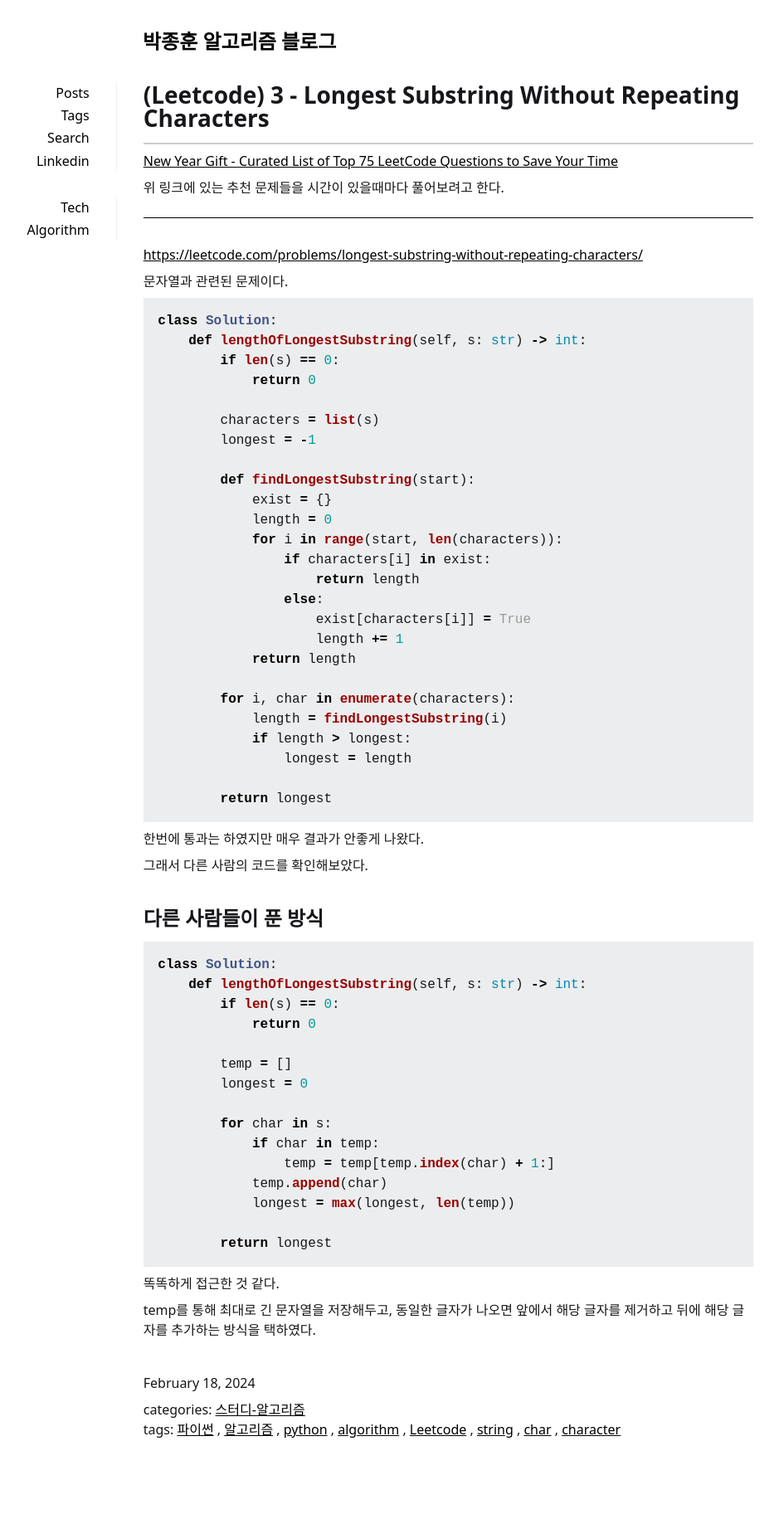
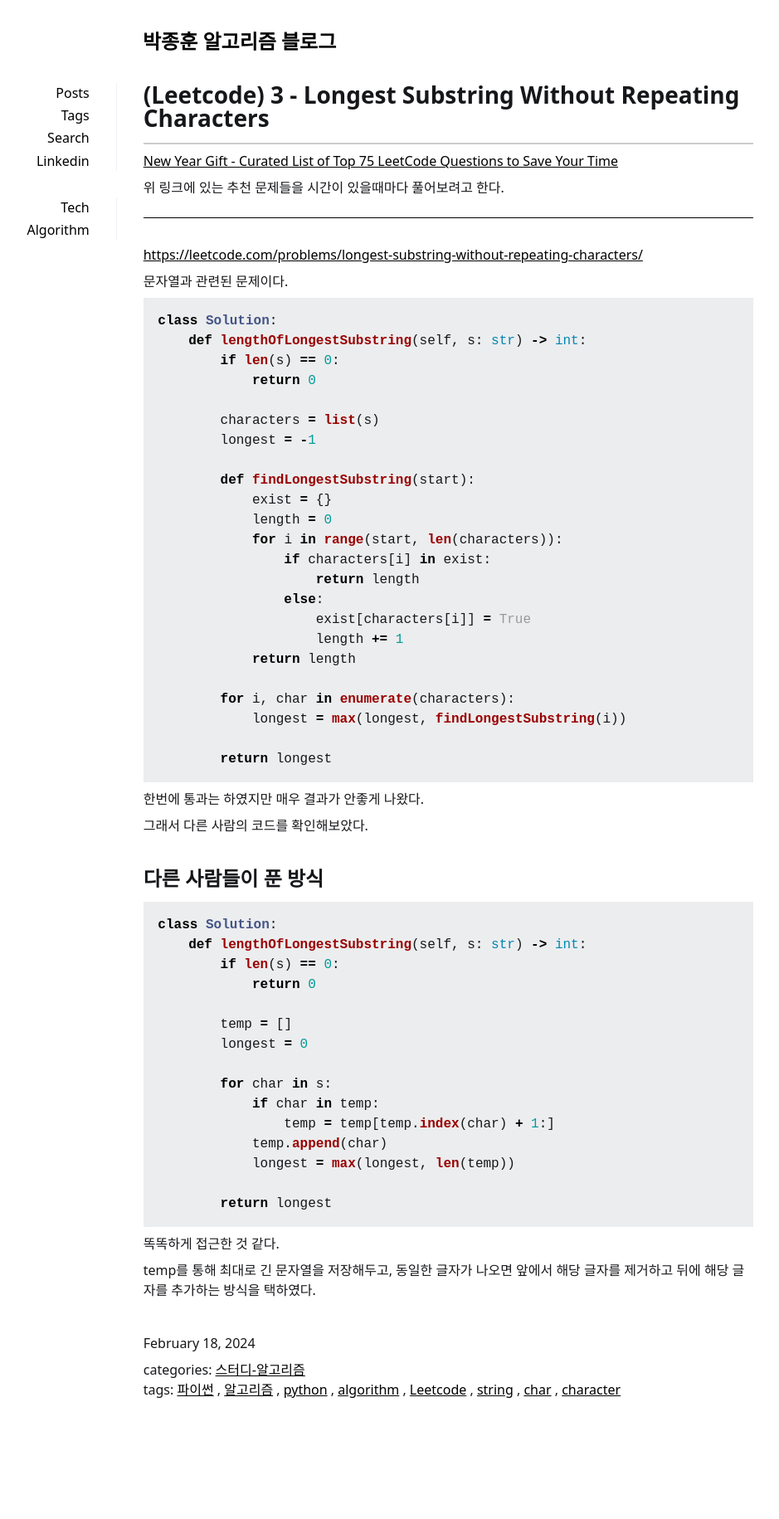
Before and after one commit to dev-jonghoonpark/algorithm-blog, a Jekyll site: the page built from _posts/2024-02-18-leetcode-3.md, in a window 1280 px wide. Shown: the whole page at 83% size, without its empty margins (180-1119 px from the left). Built offline with Jekyll 4.4.1, drawn with Linux system fonts in a browser that asks for light colours; after the commit the page ends 1783 px from its top, so only the background shows below that.

Commit message:
update post

````diff
--- a/_posts/2024-02-18-leetcode-3.md
+++ b/_posts/2024-02-18-leetcode-3.md
@@ -37,9 +37,7 @@ class Solution:
             return length
 
         for i, char in enumerate(characters):
-            length = findLongestSubstring(i)
-            if length > longest:
-                longest = length
+            longest = max(longest, findLongestSubstring(i))
 
         return longest
 ```
````
